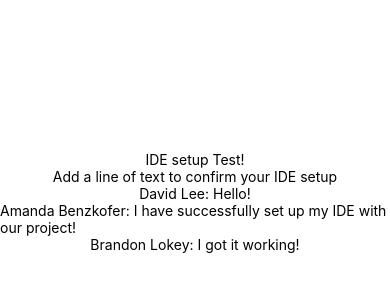
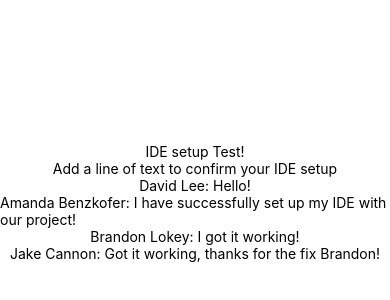
Before and after one commit to CIS-Projects-in-CS-S21/pro-moviematch, a React Native app: screen / in a window 390 px wide. Shown: the part 220-520 px from the top of the page. Built offline with nearby package versions, Linux system fonts and the light colour scheme.

Commit message:
get project setup locally

```diff
--- a/App.js
+++ b/App.js
@@ -10,6 +10,7 @@ export default function App() {
       <Text>David Lee: Hello!</Text>
       <Text>Amanda Benzkofer: I have successfully set up my IDE with our project!</Text>
       <Text>Brandon Lokey: I got it working!</Text>
+      <Text>Jake Cannon: Got it working, thanks for the fix Brandon!</Text>
       <StatusBar style="auto" />
     </View>
   );
```
